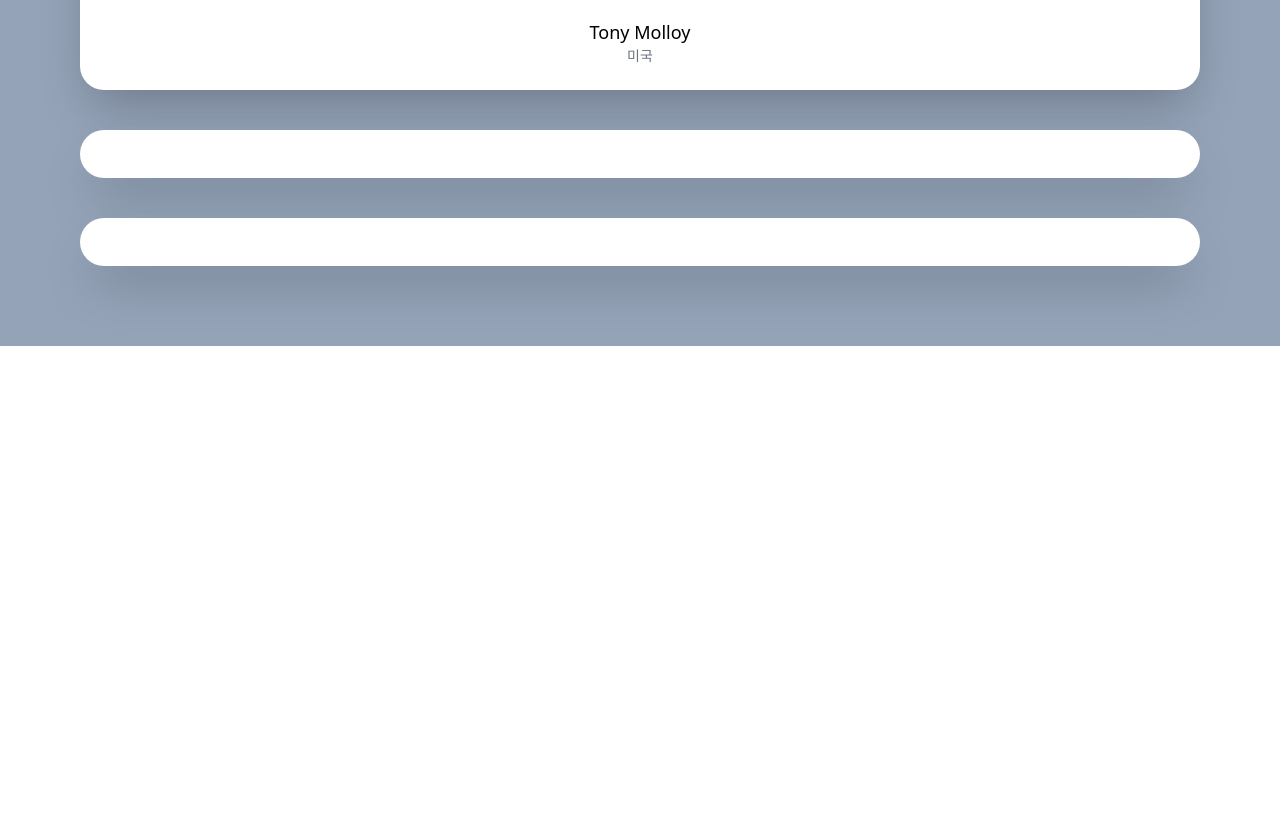
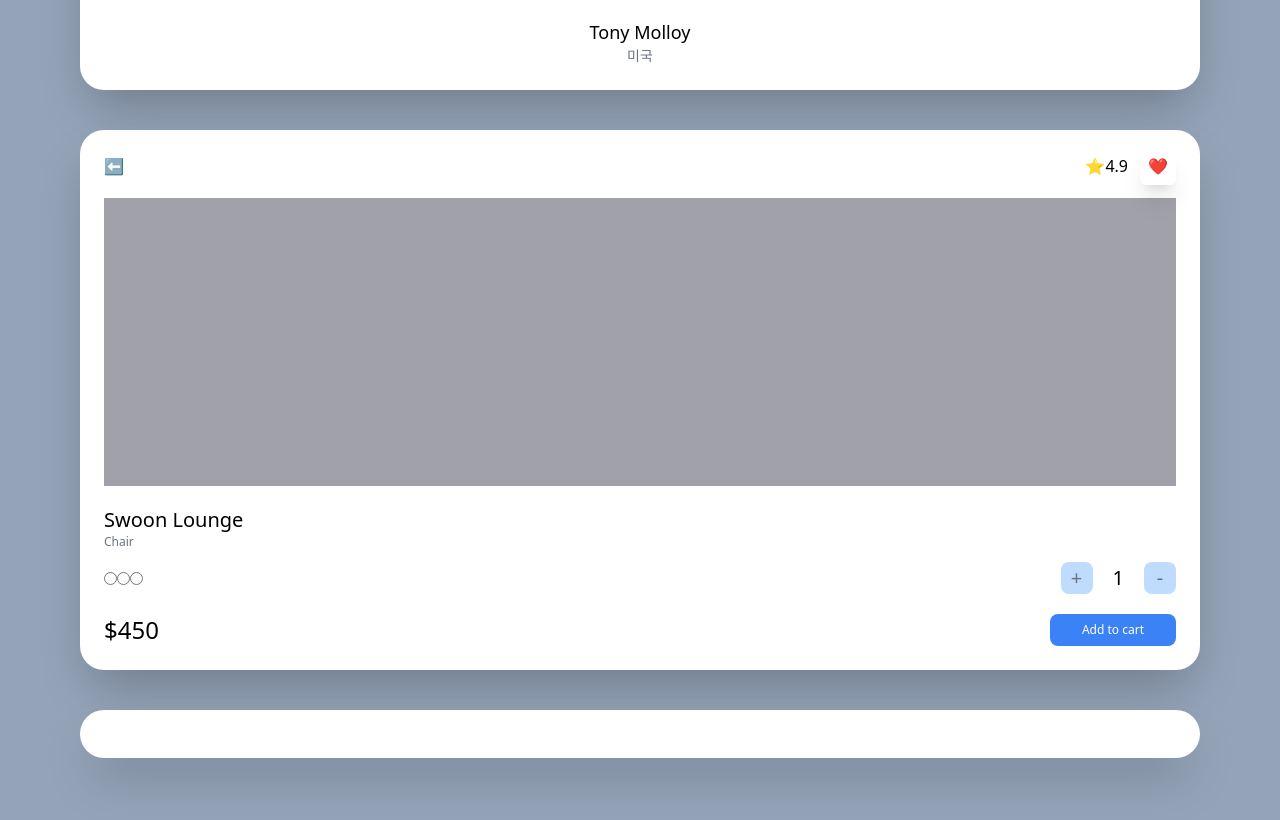
Before and after one commit to css9596/carrot-market, a Next.js app: page / in a window 1280 px wide. Shown: the part 560-1380 px from the top of the page. Before the commit the page ends 906 px from the top, so only its background shows below. Built offline with nearby package versions, Linux system fonts and the light colour scheme.

Commit message:
Tailwind Practice Two

```diff
--- a/pages/index.tsx
+++ b/pages/index.tsx
@@ -2,7 +2,7 @@
 
 const Home: NextPage = () => {
     return (
-        <div className="bg-slate-400 py-20 px-20 grid gap-10">
+        <div className="bg-slate-400 py-20 px-20 grid gap-10 min-h-screen">
             <div className="bg-white p-6 rounded-3xl shadow-2xl">
                 <span className="font-semibold text-3xl">Select Item</span>
                 <div className="flex justify-between my-2">
@@ -43,7 +43,38 @@
                     </div>
                 </div>
             </div>
-            <div className="bg-white p-6 rounded-3xl shadow-2xl"></div>
+            <div className="bg-white p-6 rounded-3xl shadow-2xl">
+                <div className="flex mb-5 justify-between items-center">
+                    <span>
+                        ⬅️
+                    </span>
+                    <div className="space-x-3">
+                        <span>⭐️4.9</span>
+                        <span className="shadow-xl p-2 rounded-md">❤️</span>
+                    </div>
+                </div>
+                <div className="bg-zinc-400 h-72 mb-5" />
+                <div className="flex flex-col text-xl">
+                    <span className="font-medium">Swoon Lounge</span>
+                    <span className="text-xs text-gray-500">Chair</span>
+                    <div className="mt-3 mb-5 flex justify-between items-center">
+                        <div>
+                            <input type="radio"/>
+                            <input type="radio"/>
+                            <input type="radio"/>
+                        </div>
+                        <div className="flex items-center space-x-5">
+                            <button className="rounded-lg bg-blue-200 flex justify-center items-center aspect-square w-8 text-xl text-gray-500">+</button>
+                            <span>1</span>
+                            <button className="rounded-lg bg-blue-200 flex justify-center items-center aspect-square w-8 text-xl text-gray-500">-</button>
+                        </div>
+                    </div>
+                    <div className="flex justify-between items-center">
+                        <span className="font-medium text-2xl">$450</span>
+                        <button className="bg-blue-500 py-2 px-8 text-xs text-center text-white rounded-lg">Add to cart</button>
+                    </div>
+                </div>
+            </div>
             <div className="bg-white p-6 rounded-3xl shadow-2xl"></div>
         </div>
     );
```
